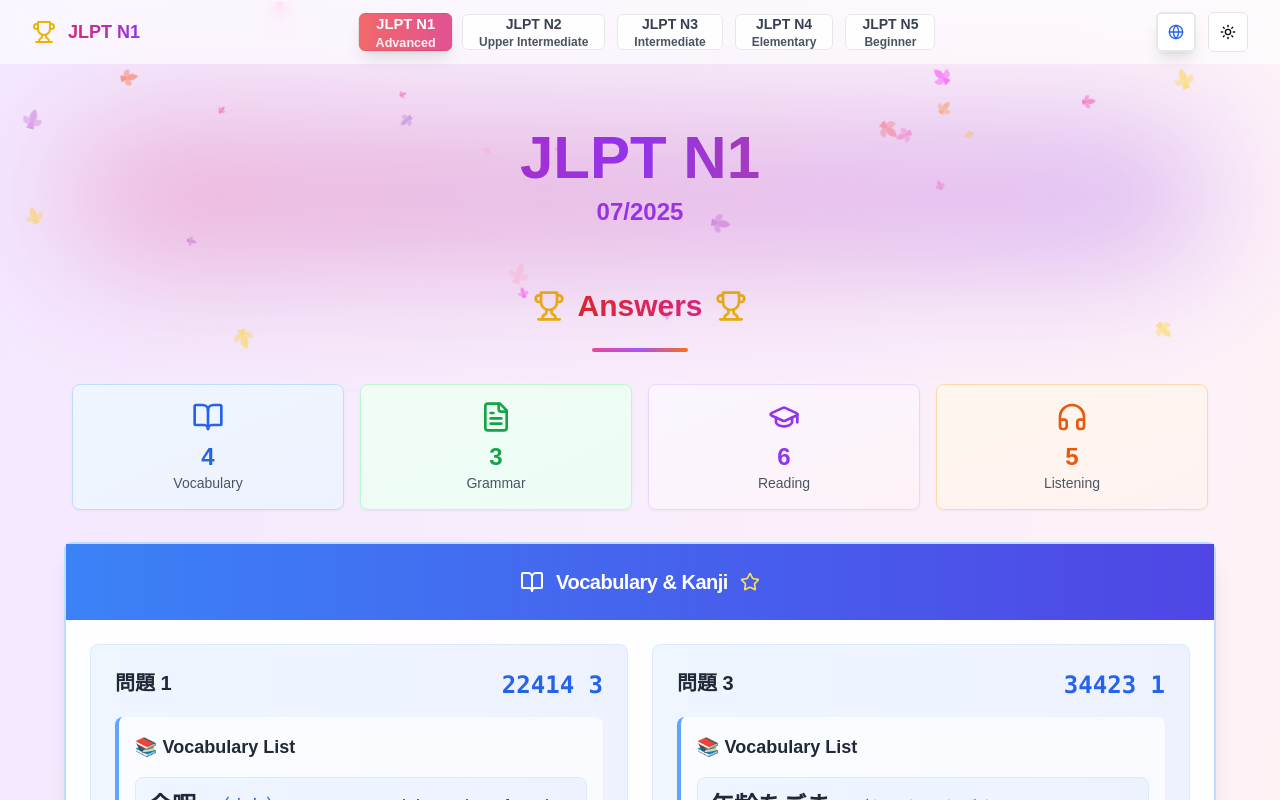
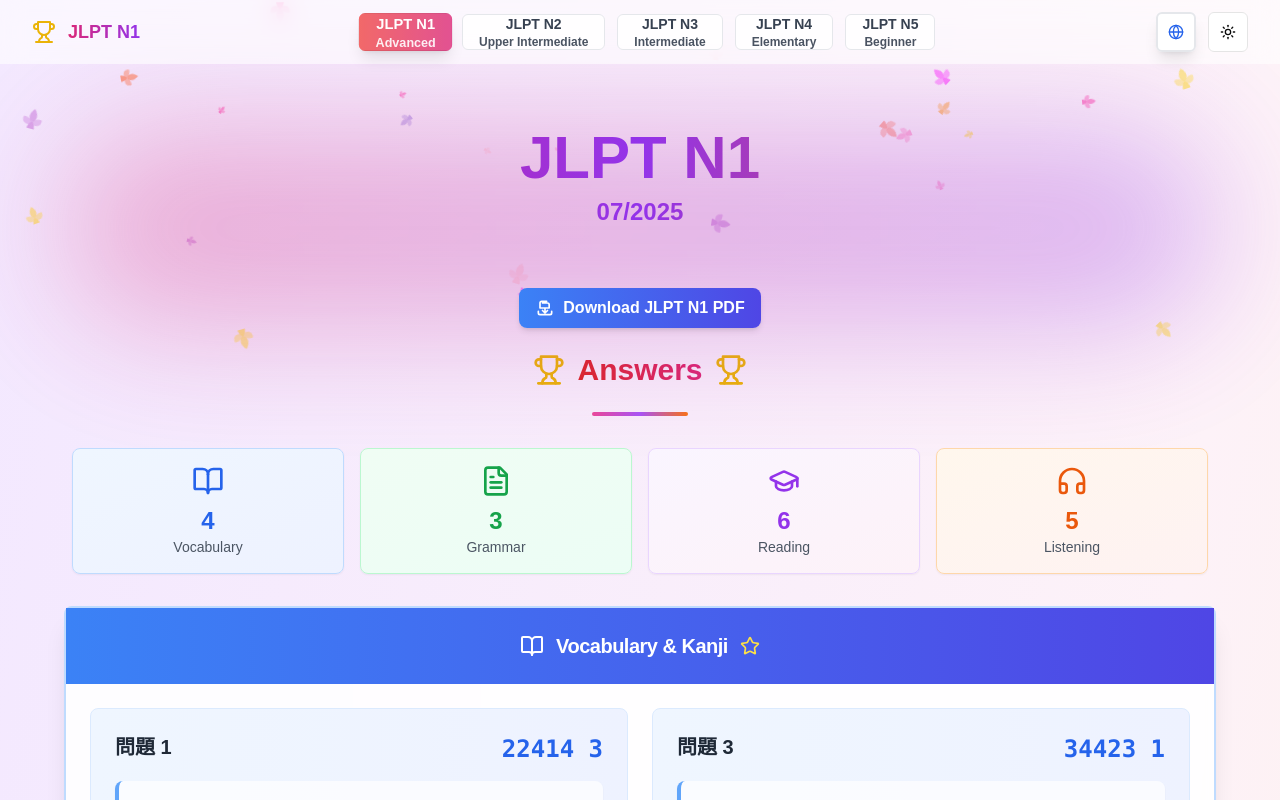
Before and after one commit to Rezthecoder/jlpt, a Next.js app: page / in a window 1280 px wide. Shown: the top 800 px of the page. Built offline with nearby package versions, Linux system fonts and the light colour scheme.

Commit message:
n2 download

```diff
--- a/jlpt-results.tsx
+++ b/jlpt-results.tsx
@@ -685,6 +685,7 @@ export default function Component() {
         <StickyNavbar selectedLevel={selectedLevel} onLevelChange={setSelectedLevel} />
 
         {/* Header - Updated */}
+        {/* Header - Updated */}
         <div className="text-center space-y-6 relative pt-20">
           <div className="relative px-4">
             <div className="absolute inset-0 bg-gradient-to-r from-pink-600 to-purple-600 dark:from-pink-400 dark:to-purple-400 blur-3xl opacity-30 rounded-full"></div>
@@ -694,6 +695,33 @@ export default function Component() {
               <div className="text-sm sm:text-base md:text-lg opacity-80 mt-2">
                 {t(`level.${selectedLevel.toLowerCase()}` as any)}
               </div>
+
+              {/* ✅ Insert this block below */}
+              <div className="mt-6 flex justify-center">
+                <a
+                  href={`/pdfs/${selectedLevel}.pdf`}
+                  download
+                  className="inline-flex items-center gap-2 px-4 py-2 bg-gradient-to-r from-blue-500 to-indigo-600 text-white font-semibold rounded-lg shadow-md hover:scale-105 transition-transform duration-300"
+                >
+                  <svg
+                    xmlns="http://www.w3.org/2000/svg"
+                    className="h-5 w-5"
+                    fill="none"
+                    viewBox="0 0 24 24"
+                    stroke="currentColor"
+                  >
+                    <path
+                      strokeLinecap="round"
+                      strokeLinejoin="round"
+                      strokeWidth="2"
+                      d="M4 16v2a2 2 0 002 2h12a2 2 0 002-2v-2M12 12v6m0 0l-3-3m3 3l3-3m-6-9h6a2 2 0 012 2v4H6V6a2 2 0 012-2h6z"
+                    />
+                  </svg>
+                  Download JLPT {selectedLevel} PDF
+                </a>
+              </div>
+              {/* ✅ End of button block */}
+
             </div>
           </div>
 
@@ -707,6 +735,7 @@ export default function Component() {
 
           <div className="w-24 h-1 bg-gradient-to-r from-pink-500 via-purple-500 to-orange-500 mx-auto rounded-full"></div>
         </div>
+
 
         {/* Stats Bar */}
         <div className="grid grid-cols-2 lg:grid-cols-4 gap-2 sm:gap-4 mb-8 px-2">
```
Also changed, not shown: 1 other file (tests, documents, lock files or other folders).
